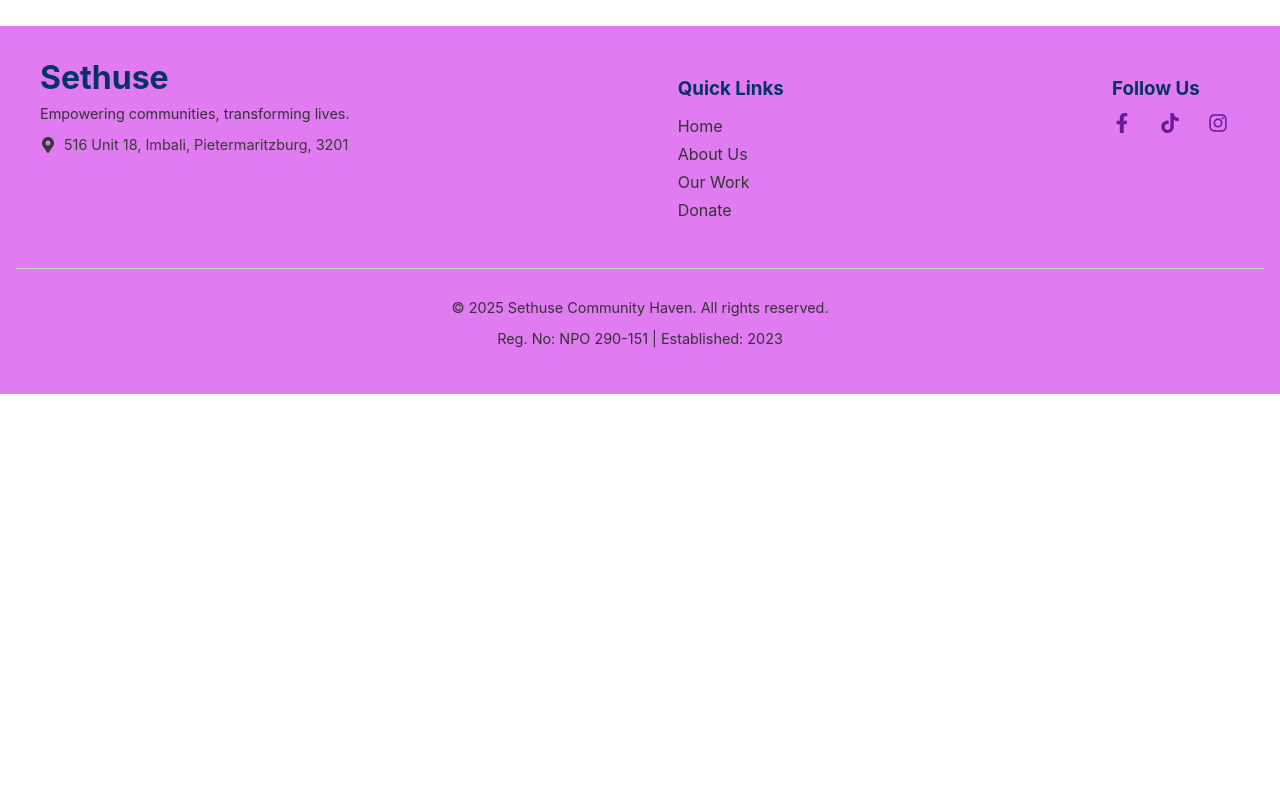
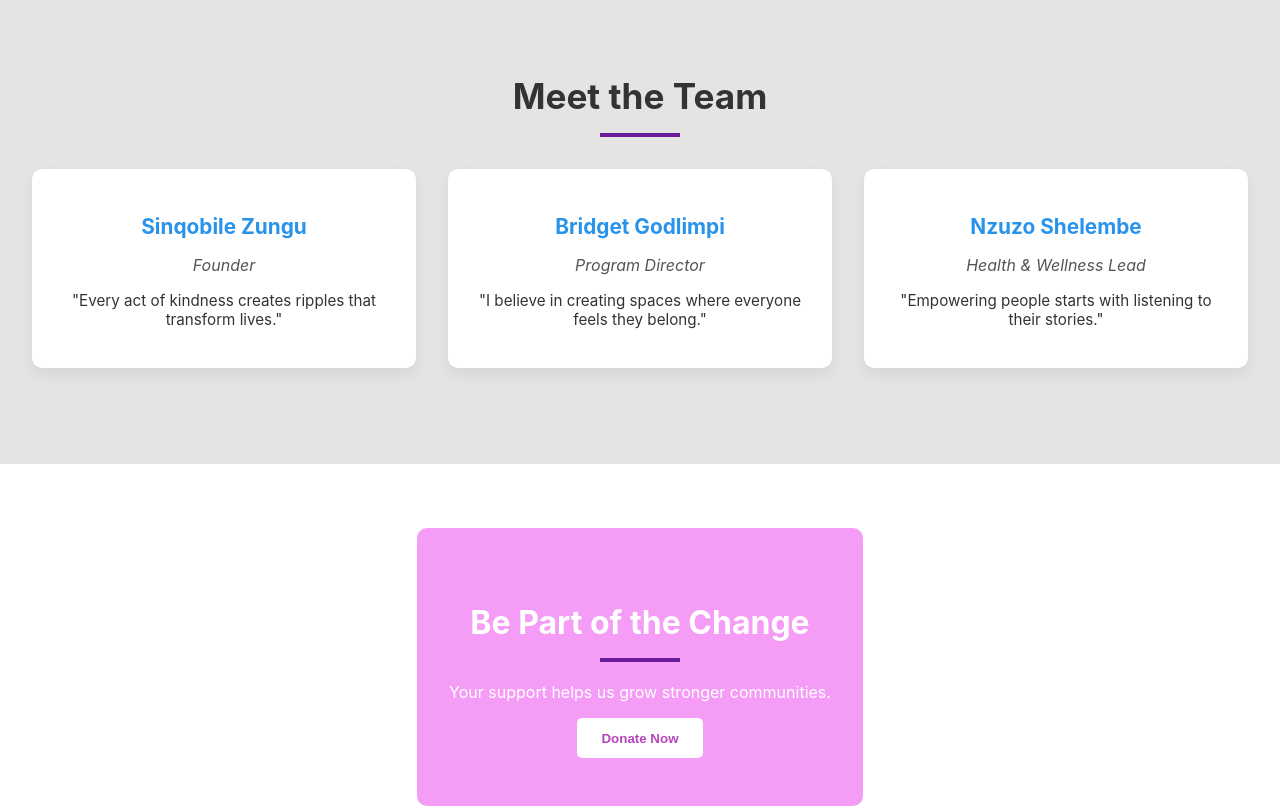
Before and after one commit to SmaSema/sethuse-website, a React (Create React App) app: page /about in a window 1280 px wide. Shown: the part 1580-2388 px from the top of the page. Before the commit the page ends 1974 px from the top, so only its background shows below. Built offline with nearby package versions, Linux system fonts and the light colour scheme.

Commit message:
27th  commit

```diff
--- /dev/null
+++ b/src/components/AboutUs_page/CTABanner.css
@@ -0,0 +1,29 @@
+/* CTA Banner */
+.cta-banner {
+  background-color: #e828eb75;
+  color: white;
+  text-align: center;
+  padding: 3rem 2rem;
+  margin: 4rem auto 0; /* Center horizontally and add top margin */
+  width: fit-content;
+  border-radius: 10px; /* optional: gives rounded edges */
+}
+
+.cta-banner h2 {
+  font-size: 2rem;
+  margin-bottom: 1rem;
+}
+
+.cta-banner button {
+  background-color: white;
+  color: #aa21add7;
+  border: none;
+  padding: 0.8rem 1.5rem;
+  font-weight: bold;
+  border-radius: 5px;
+  cursor: pointer;
+}
+
+.cta-banner button:hover {
+  background-color: #fbdfb3;
+}
--- /dev/null
+++ b/src/components/AboutUs_page/CTABanner.js
@@ -0,0 +1,17 @@
+import React from 'react';
+import '../AboutUs_page/CTABanner.css'; // optional: separate CSS for styling
+
+const CTABanner = () => {
+  return (
+    <section className="cta-banner">
+      <h2>Be Part of the Change</h2>
+      <hr className="divider" />
+      <p>Your support helps us grow stronger communities.</p>
+      <button onClick={() => window.location.href = '/donate'}>
+        Donate Now
+      </button>
+    </section>
+  );
+};
+
+export default CTABanner;
--- a/src/components/AboutUs_page/CoreValues.css
+++ b/src/components/AboutUs_page/CoreValues.css
@@ -1,19 +1,29 @@
 /* Core Values Grid */
 .core-values {
   background-color: #fef7ec;
-  padding: 4rem 2rem;
+  padding: 3rem 2rem;
   text-align: center;
 }
 
 .core-values h2 {
-  margin-bottom: 2rem;
+  margin-bottom: 1rem;
   font-size: 2rem;
+}
+
+/*Line Under*/
+.divider {
+  width: 80px;
+  height: 4px;
+  background-color: #6a1b9a; /* Matches the accent color */
+  border: none;
+  margin: 10px auto 20px; /* Spacing around the line */
 }
 
 .core-values-grid {
   display: grid;
   grid-template-columns: repeat(auto-fit, minmax(220px, 1fr));
   gap: 2rem;
+  margin-top: 2rem;
 }
 
 .core-values-grid div {
@@ -21,4 +31,5 @@
   border-radius: 8px;
   background-color: white;
   box-shadow: 0 4px 12px rgba(0,0,0,0.05);
+  margin-bottom: 2rem;
 }
--- a/src/components/AboutUs_page/CoreValues.js
+++ b/src/components/AboutUs_page/CoreValues.js
@@ -23,6 +23,7 @@ const CoreValues = () => {
   return (
     <section className="core-values">
       <h2>Our Core Values</h2>
+      <hr className="divider" />
       <div className="core-values-grid">
         {coreValues.map((value, index) => (
           <div key={index}>
--- /dev/null
+++ b/src/components/AboutUs_page/MeetTheTeam.css
@@ -0,0 +1,53 @@
+.meet-the-team {
+  background-color: #e5e3e3;
+  padding: 4rem 2rem;
+  text-align: center;
+}
+
+.meet-the-team h2 {
+  font-size: 2.2rem;
+  margin-bottom: 1rem;
+  color: #333;
+}
+
+/*Line Under*/
+.divider {
+  width: 80px;
+  height: 4px;
+  background-color: #6a1b9a; /* Matches the accent color */
+  border: none;
+  margin: 10px auto 20px; /* Spacing around the line */
+}
+
+.team-grid {
+  display: grid;
+  grid-template-columns: repeat(auto-fit, minmax(220px, 1fr));
+  gap: 2rem;
+  justify-content: center;
+  margin-top: 2rem;
+  margin-bottom: 2rem;
+}
+
+.team-card {
+  background: white;
+  padding: 1.5rem;
+  border-radius: 10px;
+  box-shadow: 0 6px 15px rgba(0,0,0,0.07);
+}
+
+.team-card h3 {
+  font-size: 1.3rem;
+  margin-bottom: 0.5rem;
+  color: #2893eb;
+}
+
+.team-card .role {
+  font-style: italic;
+  color: #555;
+  margin-bottom: 1rem;
+}
+
+.team-card .quote {
+  font-size: 0.95rem;
+  color: #333;
+}
--- /dev/null
+++ b/src/components/AboutUs_page/MeetTheTeam.js
@@ -0,0 +1,40 @@
+import React from 'react';
+import '../AboutUs_page/MeetTheTeam.css';
+
+const team = [
+  {
+    name: 'Sinqobile Zungu',
+    role: 'Founder',
+    quote: '"Every act of kindness creates ripples that transform lives."',
+  },
+  {
+    name: 'Bridget Godlimpi',
+    role: 'Program Director',
+    quote: '"I believe in creating spaces where everyone feels they belong."',
+  },
+  {
+    name: 'Nzuzo Shelembe',
+    role: 'Health & Wellness Lead',
+    quote: '"Empowering people starts with listening to their stories."',
+  },
+];
+
+const MeetTheTeam = () => {
+  return (
+    <section className="meet-the-team">
+      <h2>Meet the Team</h2>
+      <hr className="divider" />
+      <div className="team-grid">
+        {team.map((member, index) => (
+          <div className="team-card" key={index}>
+            <h3>{member.name}</h3>
+            <p className="role">{member.role}</p>
+            <p className="quote">{member.quote}</p>
+          </div>
+        ))}
+      </div>
+    </section>
+  );
+};
+
+export default MeetTheTeam;
--- a/src/components/AboutUs_page/MissionAbout.css
+++ b/src/components/AboutUs_page/MissionAbout.css
@@ -20,6 +20,15 @@
   font-size: 2rem;
   margin-bottom: 1rem;
   color: #333;
+}
+
+/*Line Under*/
+.divider {
+  width: 80px;
+  height: 4px;
+  background-color: #6a1b9a; /* Matches the accent color */
+  border: none;
+  margin: 10px auto 20px; /* Spacing around the line */
 }
 
 .mission-text p {
--- a/src/components/AboutUs_page/MissionAbout.js
+++ b/src/components/AboutUs_page/MissionAbout.js
@@ -9,6 +9,7 @@ const MissionSection = () => {
     <section className="mission">
       <div className="mission-text">
         <h2>Our Mission</h2>
+        <hr className="divider" />
         <p>
           Sethuse Community Haven is on a mission to create a
           haven of support and empowerment for those in need.
--- a/src/pages/AboutUs.js
+++ b/src/pages/AboutUs.js
@@ -3,6 +3,8 @@ import React from 'react';
 import HeroAbout from '../components/AboutUs_page/HeroAbout';
 import MissionAbout from '../components/AboutUs_page/MissionAbout'
 import CoreValues from '../components/AboutUs_page/CoreValues';
+import MeetTheTeam from '../components/AboutUs_page/MeetTheTeam';
+import CTABanner from '../components/AboutUs_page/CTABanner';
 
 const AboutUs = () => {
   return (
@@ -10,6 +12,8 @@ const AboutUs = () => {
       <HeroAbout />
       <MissionAbout />
       <CoreValues />
+      <MeetTheTeam />
+      <CTABanner />
     </>
   );
 };
```
